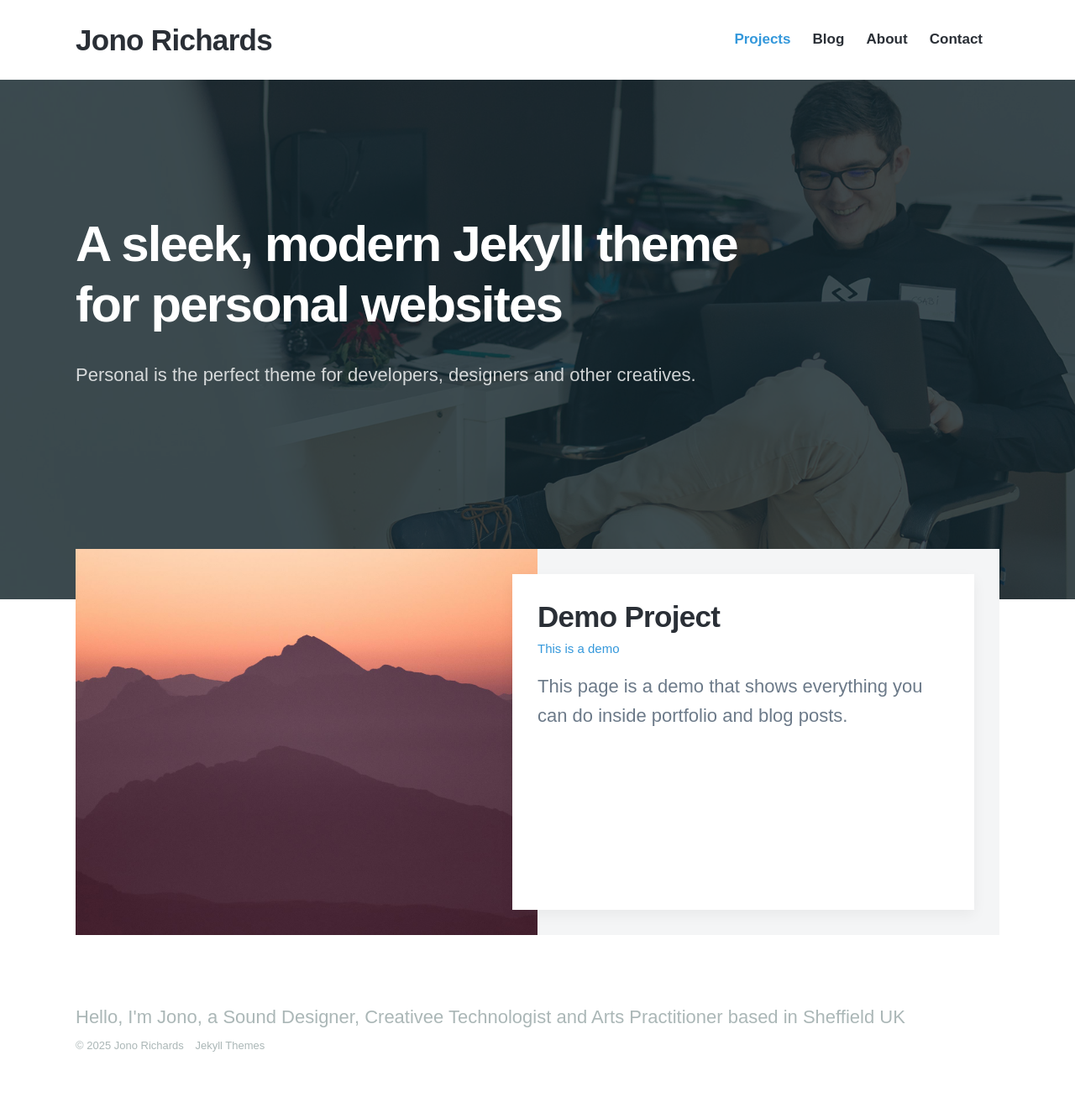
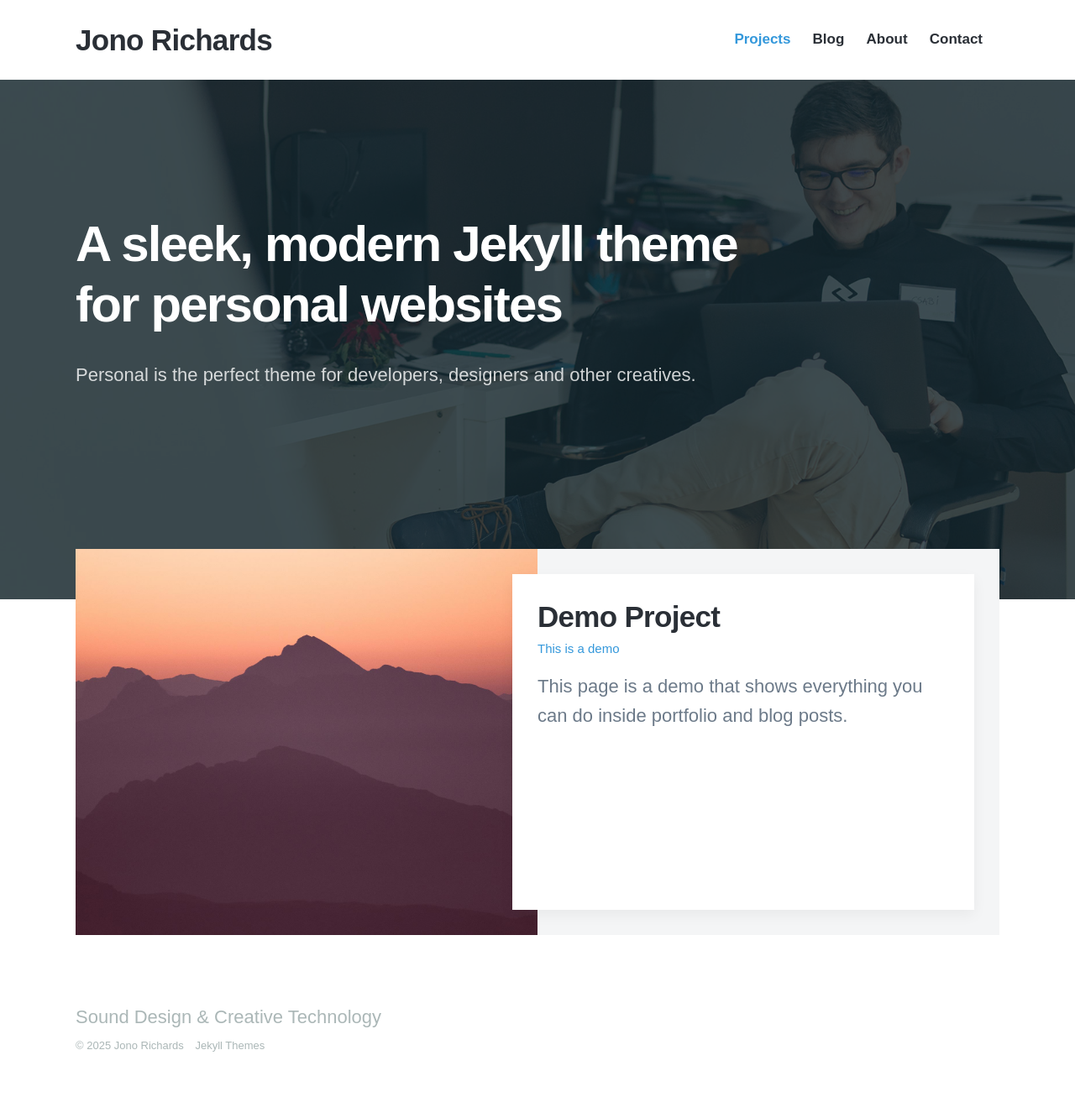
Before and after one commit to jonorichards/jonorichards.github.io, a Jekyll site: the page built from index.html, in a window 1280 px wide. Shown: the whole page at 84% size. Built offline with Jekyll 4.4.1, drawn with Linux system fonts in a browser that asks for light colours; nearby versions of some CDN libraries; some web fonts are replaced.

Commit message:
Update settings.yml
footer tagline updated

```diff
--- a/_data/settings.yml
+++ b/_data/settings.yml
@@ -18,7 +18,7 @@ menu_settings:
       url: '/contact'
 
 footer_settings:
-  footer_tagline: Hello, I'm Jono, a Sound Designer, Creativee Technologist and Arts Practitioner based in Sheffield UK
+  footer_tagline: Sound Design & Creative Technology
 
 hero_settings:
   overlay_opacity: 0.8
```
